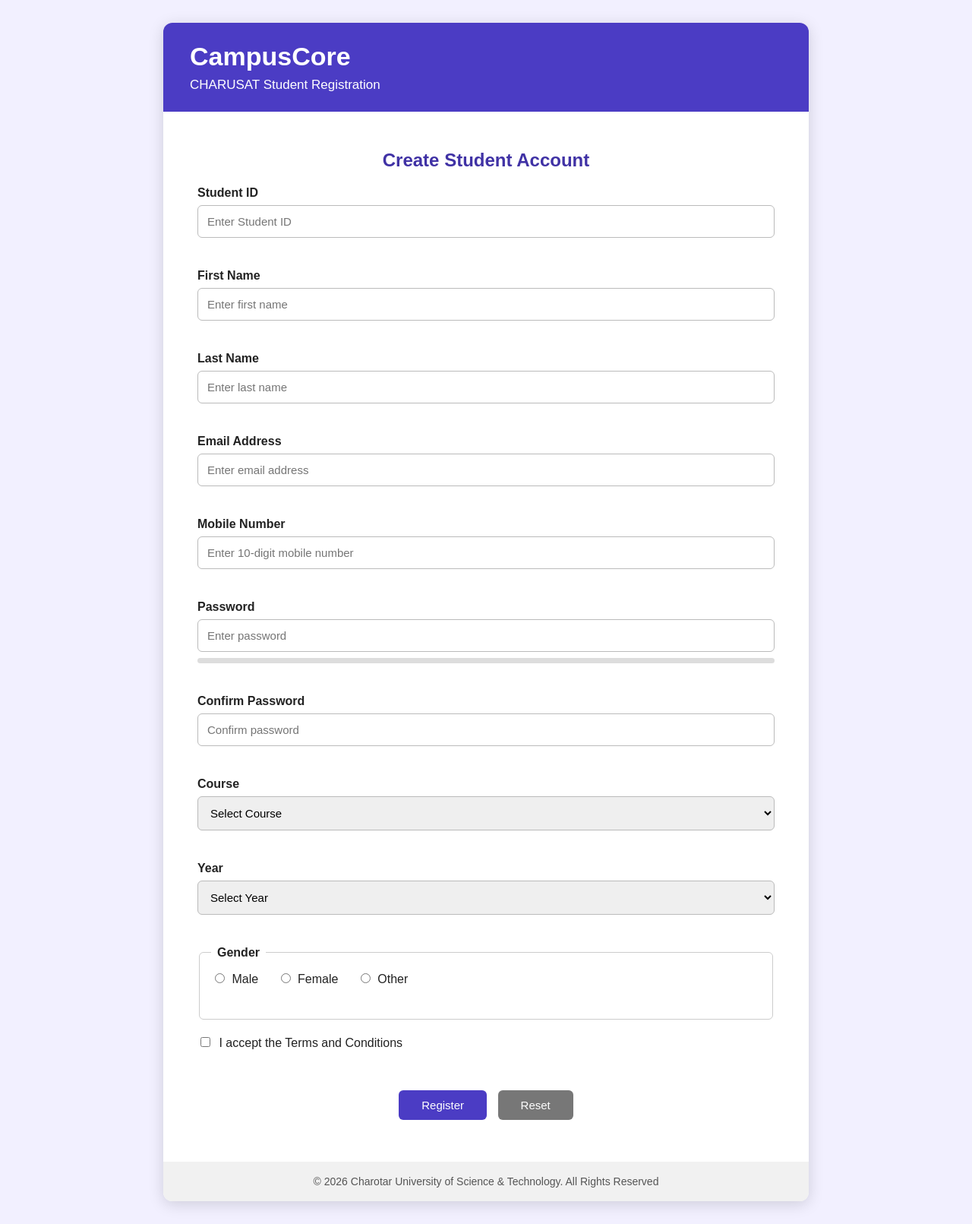
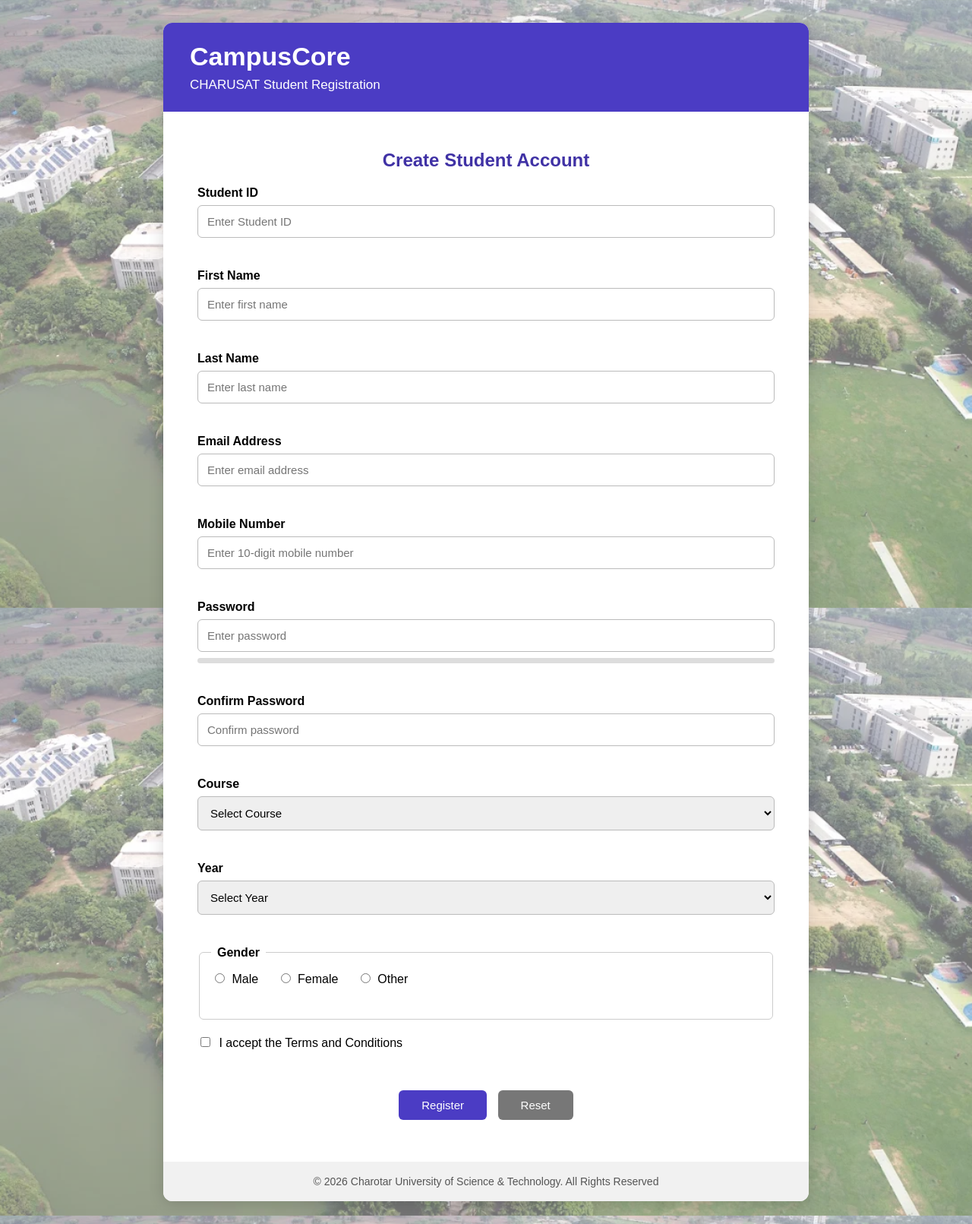
Before and after one commit to NeelPatel2407/WDF, a PHP site: page /registration.html in a window 1280 px wide. Shown: the whole page at 76% size. Run offline with PHP 8.4, Linux system fonts and the light colour scheme.

Commit message:
Update CSS

```diff
--- a/PRACTICAL-5/registration.css
+++ b/PRACTICAL-5/registration.css
@@ -4,9 +4,19 @@
 
 body {
     margin: 0;
+    min-height: 100vh;
+    background-image:
+        linear-gradient(rgba(255,255,255,0.45), rgba(255,255,255,0.45)),
+        url("charusat.png");
+    background-size: cover;
+    background-position: center;
+    background-attachment: fixed;
+    background-repeat: no-repeat;
     font-family: Arial, sans-serif;
-    background: #f2f0ff;
-    color: #222;
+    display: flex;
+    justify-content: center;
+    align-items: center;
+    flex-direction: column;
 }
 
 .container {
```
Also changed, not shown: PRACTICAL-5/charusat.png (added).
